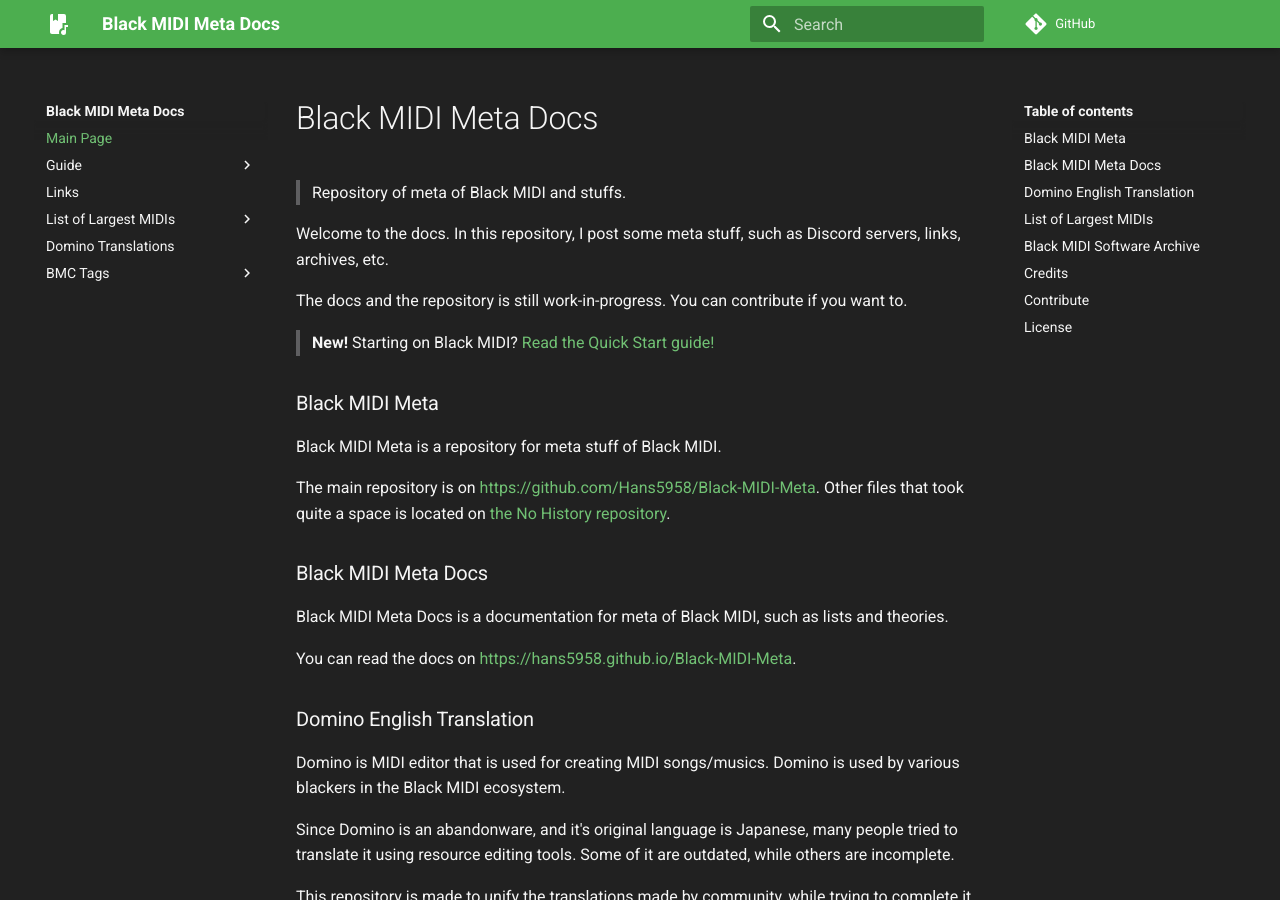
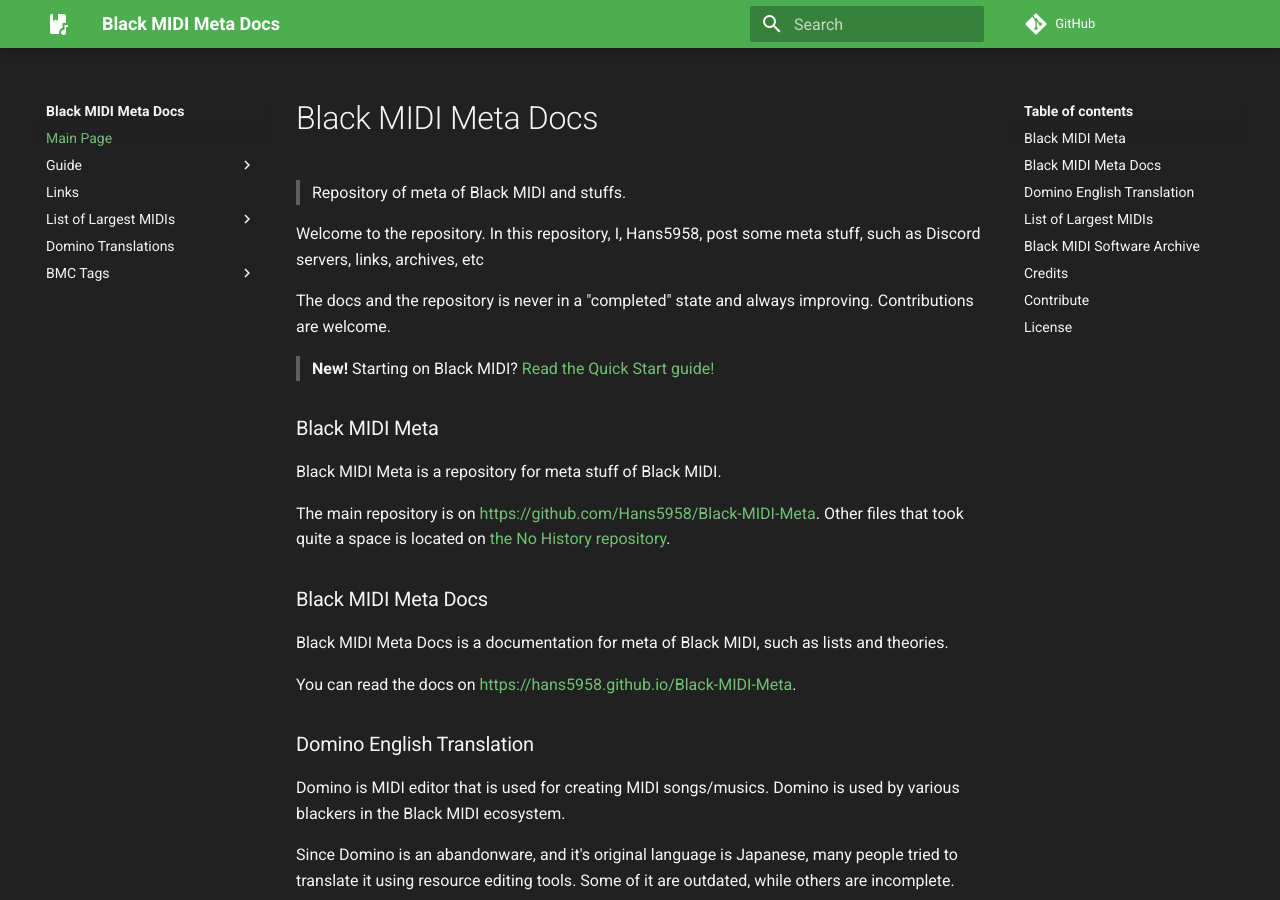
Before and after one commit to Hans5958/Black-MIDI-Meta, an MkDocs documentation site: the page built from docs/index.md, in a window 1280 px wide and 900 px high. Built offline with MkDocs 1.6.1 and Material for MkDocs 9.7.7, drawn with Linux system fonts in a browser that asks for light colours; comment, search, counter and statistics services are not loaded; some of the changed text lies outside the part shown.

Commit message:
Reword some parts of the README/Index

```diff
--- a/docs/index.md
+++ b/docs/index.md
@@ -2,9 +2,9 @@
 
 > Repository of meta of Black MIDI and stuffs.
 
-Welcome to the docs. In this repository, I post some meta stuff, such as Discord servers, links, archives, etc.
+Welcome to the repository. In this repository, I, Hans5958, post some meta stuff, such as Discord servers, links, archives, etc
 
-The docs and the repository is still work-in-progress. You can contribute if you want to.
+The docs and the repository is never in a "completed" state and always improving. Contributions are welcome.
 
 > **New!** Starting on Black MIDI? [Read the Quick Start guide!](guide/quick-start/pfa.md)
 
@@ -68,7 +68,7 @@ After that, you can create a pull request by clicking the "New pull request" but
 
 ## License
 
-The contents of the documentation created by Hans5958 are licensed under the terms of [Creative Commons Attribution-ShareAlike 4.0 International License](http://creativecommons.org/licenses/by-sa/4.0/).
+The contents of the documentation created by Hans5958 and the contributors on the repository are licensed under the terms of [Creative Commons Attribution-ShareAlike 4.0 International License](http://creativecommons.org/licenses/by-sa/4.0/).
 
 The source code (HTML, CSS and another scripting, markup or programming languages and the like) of the documentation is licensed under the terms of [MIT license](https://opensource.org/licenses/MIT).
 
```
Also changed, not shown: README.md (+3 -3 lines).
